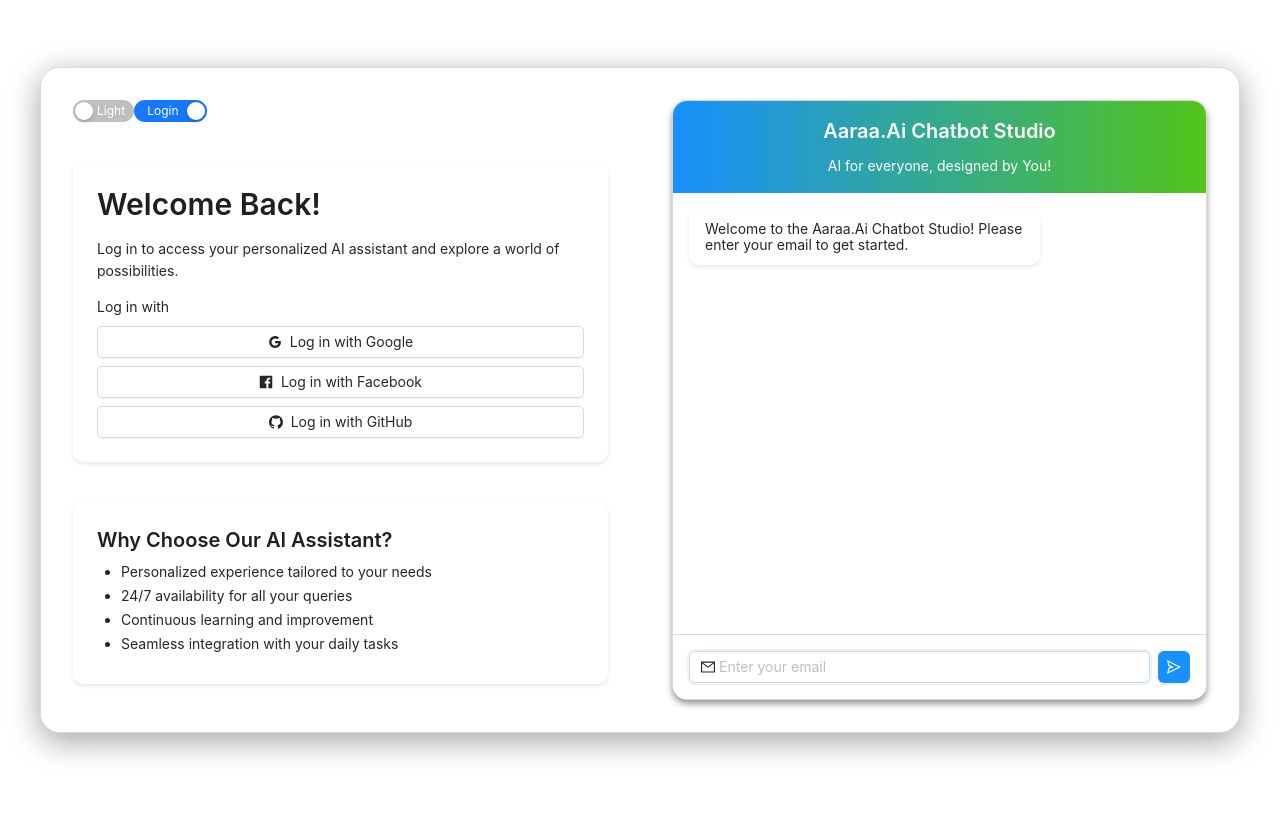
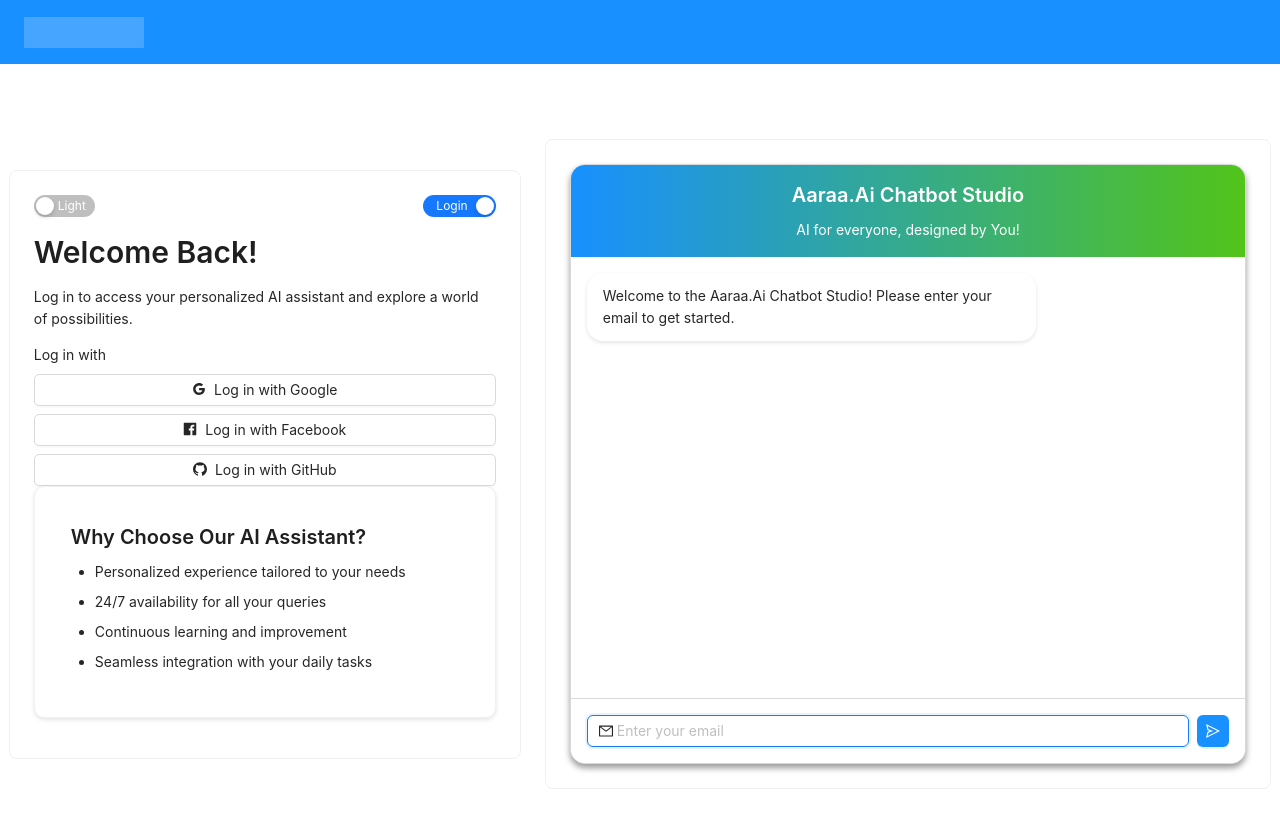
Before and after one commit to AsikCyberDev/aaraa-ai-website, a React (Create React App) app: page /login in a window 1280 px wide. Shown: the top 828 px of the page. Before the commit the page ends 800 px from the top, so only its background shows below. Built offline with nearby package versions, Linux system fonts and the light colour scheme.

Commit message:
Fix some styling

```diff
--- a/src/App.js
+++ b/src/App.js
@@ -25,9 +25,9 @@
 
   return (
     <Router>
-      <Layout style={{ minHeight: '100vh' }}>
-        {isAuthenticated && <Navbar onLogout={handleLogout} />}
-        <Layout.Content>
+      <Layout className="app-layout">
+        <Navbar onLogout={handleLogout} isAuthenticated={isAuthenticated} />
+        <Layout.Content className="app-content">
           <Routes>
             <Route
               path="/login"
--- a/src/components/ChatbotLogin.js
+++ b/src/components/ChatbotLogin.js
@@ -1,3 +1,19 @@
+import React, { useEffect, useRef, useState } from 'react';
+import { useMutation } from '@apollo/client';
+import { useNavigate } from 'react-router-dom';
+import { motion, AnimatePresence } from 'framer-motion';
+import Particles from 'react-tsparticles';
+import {
+  Button,
+  Card,
+  Col,
+  Input,
+  Row,
+  Select,
+  Switch,
+  Typography,
+  message
+} from 'antd';
 import {
   FacebookFilled,
   GithubOutlined,
@@ -7,14 +23,8 @@
   MailOutlined,
   PhoneOutlined,
   SendOutlined,
-  UserOutlined,
+  UserOutlined
 } from '@ant-design/icons';
-import { useMutation } from '@apollo/client';
-import { Button, Input, Select, Switch, Typography, message } from 'antd';
-import { AnimatePresence, motion } from 'framer-motion';
-import React, { useEffect, useRef, useState } from 'react';
-import { useNavigate } from 'react-router-dom';
-import Particles from 'react-tsparticles';
 import { SIGNIN_MUTATION, SIGNUP_MUTATION } from '../graphql/queries';
 import ThemeToggle from './ThemeToggle';
 import { isAuthenticated } from './authUtils';
@@ -249,8 +259,9 @@
   return (
     <div className="chatbot-login-container">
       <Particles id="tsparticles" />
-      <div className="content-wrapper">
-        <div className="login-container">
+      <Row gutter={24} justify="center" align="middle" style={{ minHeight: '100vh' }}>
+        <Col xs={24} md={12} lg={10}>
+          <Card className="login-card">
             <div className="login-toggle">
               <ThemeToggle />
               <Switch
@@ -262,14 +273,12 @@
                   setCurrentField(checked ? 'email' : 'name');
                   setMessages([]);
                   addMessage(
-                  `Please enter your ${checked ? 'email' : 'name'} to ${checked ? 'log in' : 'sign up'
-                  }.`,
+                    `Please enter your ${checked ? 'email' : 'name'} to ${checked ? 'log in' : 'sign up'}.`,
                     'bot'
                   );
                 }}
               />
             </div>
-          <div className="login-box">
             <Title level={2} className="title-text">
               <motion.div
                 initial={{ opacity: 0, y: -20 }}
@@ -308,26 +317,19 @@
                 {socialButtonText} GitHub
               </Button>
             </div>
-          </div>
-          <div className="features">
-            <Title level={4}>
-              <motion.div
-                initial={{ opacity: 0, y: 20 }}
-                animate={{ opacity: 1, y: 0 }}
-                transition={{ duration: 0.5 }}
-              >
-                Why Choose Our AI Assistant?
-              </motion.div>
-            </Title>
+            <Card className="features" size="small">
+              <Title level={4}>Why Choose Our AI Assistant?</Title>
               <ul>
                 <li>Personalized experience tailored to your needs</li>
                 <li>24/7 availability for all your queries</li>
                 <li>Continuous learning and improvement</li>
                 <li>Seamless integration with your daily tasks</li>
               </ul>
-          </div>
-        </div>
-        <div className="chatbot-container">
+            </Card>
+          </Card>
+        </Col>
+        <Col xs={24} md={12} lg={14}>
+          <Card className="chatbot-card">
             <motion.div
               initial={{ scale: 0.9, opacity: 0 }}
               animate={{ scale: 1, opacity: 1 }}
@@ -335,11 +337,6 @@
               className="chatbot-window"
             >
               <div className="chatbot-header">
-              <motion.div
-                animate={{ rotate: [0, 20, -20, 0] }}
-                transition={{ repeat: Infinity, duration: 2 }}
-              >
-              </motion.div>
                 <Title level={4}>Aaraa.Ai Chatbot Studio</Title>
                 <Text className="tagline">AI for everyone, designed by You!</Text>
               </div>
@@ -424,8 +421,9 @@
                 />
               </div>
             </motion.div>
-        </div>
-      </div>
+          </Card>
+        </Col>
+      </Row>
     </div>
   );
 };
--- a/src/components/Dashboard.js
+++ b/src/components/Dashboard.js
@@ -11,7 +11,7 @@
 
 function Dashboard() {
   return (
-    <Content className="site-content" style={{ padding: '24px' }}>
+    <Content className="dashboard-content">
       <Routes>
         <Route path="/dashboard" element={<Profile />} />
         <Route path="/profile" element={<Profile />} />
--- a/src/components/Navbar.js
+++ b/src/components/Navbar.js
@@ -13,18 +13,20 @@
 
 const { Header } = Layout;
 
-const Navbar = ({ onLogout }) => {
+const Navbar = ({ onLogout, isAuthenticated }) => {
   const navigate = useNavigate();
   const location = useLocation();
   const [selectedKeys, setSelectedKeys] = useState([getCurrentMenuKey(location.pathname)]);
   const [userName, setUserName] = useState('');
 
   useEffect(() => {
+    if (isAuthenticated) {
       const user = JSON.parse(localStorage.getItem('user'));
       if (user && user.name) {
         setUserName(user.name);
       }
-  }, []);
+    }
+  }, [isAuthenticated]);
 
   function getCurrentMenuKey(pathname) {
     const pathToKey = {
@@ -86,9 +88,13 @@
   );
 
   return (
-    <Header className="header" style={{ display: 'flex', justifyContent: 'space-between' }}>
-      <div className="logo" style={{ width: '120px', height: '31px', background: 'rgba(255, 255, 255, 0.2)', margin: '16px 24px 16px 0' }} />
-      <Menu theme="dark" mode="horizontal" selectedKeys={selectedKeys} onClick={handleMenuClick} style={{ flex: 1 }}>
+    <Header className="header" style={{ padding: 0 }}>
+      <div style={{ display: 'flex', alignItems: 'center', height: '100%', width: '100%' }}>
+        <div className="logo" style={{ width: '120px', height: '31px', background: 'rgba(255, 255, 255, 0.2)', margin: '16px 24px 16px 24px' }} />
+        {isAuthenticated && (
+          <>
+            <div style={{ flex: 1 }}>
+              <Menu theme="dark" mode="horizontal" selectedKeys={selectedKeys} onClick={handleMenuClick}>
                 <Menu.Item key="1" icon={<DashboardOutlined />}>
                   Dashboard
                 </Menu.Item>
@@ -105,7 +111,8 @@
                   Analytics
                 </Menu.Item>
               </Menu>
-      <div className="user-menu" style={{ marginLeft: '15px' }}>
+            </div>
+            <div className="user-menu" style={{ marginLeft: 'auto', marginRight: '24px' }}>
               <Dropdown overlay={userMenu} trigger={['click']}>
                 <button
                   className="ant-dropdown-link"
@@ -118,6 +125,9 @@
                 </button>
               </Dropdown>
             </div>
+          </>
+        )}
+      </div>
     </Header>
   );
 };
--- a/src/styles/global.css
+++ b/src/styles/global.css
@@ -10,35 +10,35 @@
 }
 
 /* Chatbot styles */
-/* Ensure all critical styles use CSS variables for theme compatibility */
-
 .chatbot-login-container,
 .message.bot,
 .input-area,
 .login-container,
-.features {
+.features,
+.content-wrapper {
   background-color: var(--background-color);
   color: var(--text-color);
 }
 
 .message.user {
   background-color: var(--primary-color);
+  color: #fff;
+  align-self: flex-end;
 }
 
 .content-wrapper {
   display: flex;
   width: 100%;
   max-width: 1200px;
-  background-color: var(--background-color);
   border-radius: 20px;
   overflow: hidden;
-  box-shadow: 0 8px 32px 0 rgba(31, 38, 135, 0.37);
+  box-shadow: 0 8px 32px rgba(0, 0, 0, 0.37);
   backdrop-filter: blur(8px);
-  border: 1px solid rgba(255, 255, 255, 0.18);
+  border: 1px solid var(--border-color);
 }
 
-.chatbot-container {
-  width: 60%;
+.chatbot-container, .login-container {
+  width: 50%;
   padding: 2rem;
 }
 
@@ -59,6 +59,7 @@
   color: var(--header-text-color);
   padding: 1rem;
   text-align: center;
+  border-radius: 10px 10px 0 0;
 }
 
 .chat-messages {
@@ -77,6 +78,10 @@
   box-shadow: 0 2px 4px rgba(0, 0, 0, 0.1);
 }
 
+.message.bot {
+  align-self: flex-start;
+}
+
 /* Input area improvements */
 .input-area {
   padding: 1rem;
@@ -89,12 +94,15 @@
 .input-field {
   flex: 1;
   margin-right: 0.5rem;
+  background-color: var(--input-background-color);
+  color: var(--text-color);
+  border-color: var(--border-color);
 }
 
 .send-button {
   flex-shrink: 0;
   background-color: var(--primary-color);
-  color: var(--text-color);
+  color: #fff;
   border: none;
   padding: 0.5rem 1rem;
   cursor: pointer;
@@ -105,19 +113,12 @@
 }
 
 /* Login styles */
-.login-container {
-  width: 40%;
-  padding: 2rem;
-  display: flex;
-  flex-direction: column;
-  justify-content: space-between;
-  background-color: var(--background-color);
-}
-
-.features {
-  background-color: var(--background-color);
+.login-box, .features {
+  background-color: var(--layout-background-color);
+  border-radius: 10px;
   padding: 1.5rem;
-  border-radius: 10px;
+  margin-bottom: 1rem;
+  box-shadow: 0 2px 4px rgba(0, 0, 0, 0.1);
 }
 
 .features ul {
@@ -147,27 +148,19 @@
 
 /* Animations */
 @keyframes pulse {
-  0% {
-    transform: scale(1);
-  }
-  50% {
-    transform: scale(1.05);
-  }
-  100% {
-    transform: scale(1);
-  }
+  0% { transform: scale(1); }
+  50% { transform: scale(1.05); }
+  100% { transform: scale(1); }
 }
 
 .chatbot-icon {
   animation: pulse 2s infinite;
 }
 
-
 /* Focus styles */
 .input-field:focus {
   box-shadow: 0 0 0 2px var(--focus-color);
 }
-
 
 /* Improved scrollbar for dark mode */
 .chat-messages::-webkit-scrollbar-track {
@@ -200,11 +193,15 @@
   width: 120px;
   height: 40px;
   float: left;
+  margin: 16px 24px 16px 0;
+  background: rgba(255, 255, 255, 0.3);
 }
 
 .ant-menu {
   flex: 1;
-  background: var(--background-color);
+  background: transparent;
+  color: rgba(255, 255, 255, 0.65);
+  line-height: 64px;
 }
 
 .user-menu {
@@ -223,13 +220,6 @@
 
 .ant-dropdown-link span {
   margin-left: 8px;
-}
-
-.site-content {
-  padding: 24px;
-  margin-top: 64px;
-  min-height: calc(100vh - 64px);
-  background-color: var(--background-color);
 }
 
 /* Analytics Styles */
@@ -277,10 +267,7 @@
   flex-direction: column;
 }
 
-.my-chatbots-container .ant-checkbox-group .ant-card {
-  margin-bottom: 16px;
-}
-
+/* Background styles */
 .background {
   position: fixed;
   width: 100vw;
@@ -342,8 +329,9 @@
   }
 }
 
+/* App styles */
 .App {
-  text-align: center;
+  text-align: left;
 }
 
 .App-logo {
@@ -373,15 +361,12 @@
 }
 
 @keyframes App-logo-spin {
-  from {
-    transform: rotate(0deg);
-  }
-  to {
-    transform: rotate(360deg);
-  }
+  from { transform: rotate(0deg); }
+  to { transform: rotate(360deg); }
 }
 
-.dashboard-layout {
+/* Layout styles */
+.layout {
   min-height: 100vh;
 }
 
@@ -402,22 +387,7 @@
   margin-left: 80px;
 }
 
-.site-content {
-  margin: 64px 16px 16px;
-  padding: 24px;
-  min-height: calc(100vh - 64px);
-  background-color: var(--background-color);
-}
-
-/* Override any conflicting styles */
-.App {
-  text-align: left;
-}
-
-.ant-layout {
-  background: var(--layout-background-color);
-}
-
+/* Social button styles */
 .social-buttons {
   margin-top: 0.5rem;
   display: flex;
@@ -430,33 +400,38 @@
   align-items: center;
   justify-content: center;
   width: 100%;
+  padding: 0.75rem;
+  border-radius: 5px;
+  border: 1px solid var(--border-color);
+  background-color: var(--button-background-color);
+  color: var(--text-color);
+  transition: all 0.3s ease;
 }
 
-/* Additional styles for completeness */
+.social-button:hover {
+  background-color: var(--button-hover-background-color);
+  border-color: var(--button-hover-border-color);
+}
+
+.social-button:focus {
+  box-shadow: 0 0 0 2px var(--focus-color);
+}
+
+.social-button img {
+  height: 24px;
+  margin-right: 0.5rem;
+}
+
+/* Additional styles */
 .login-box {
   margin-bottom: 2rem;
 }
 
 .login-toggle {
   margin-bottom: 1rem;
-}
-
-.social-login {
-  margin-top: 1rem;
-}
-
-.social-buttons {
-  margin-top: 0.5rem;
   display: flex;
-  flex-direction: column;
-  gap: 0.5rem;
-}
-
-.social-button {
-  display: flex;
+  justify-content: space-between;
   align-items: center;
-  justify-content: center;
-  width: 100%;
 }
 
 .gender-buttons {
@@ -474,16 +449,22 @@
   margin-right: 0;
 }
 
-/* General text styling for better visibility in dark mode */
-body, .chatbot-login-container, .content-wrapper {
-  background-color: var(--background-color);
+/* Typography styles */
+.ant-typography, .ant-typography h2, .ant-typography h4, .ant-typography p, .ant-typography span,
+.title-text, .paragraph-text, .text, .features-title, .welcome-text {
   color: var(--text-color);
 }
 
-.ant-typography, .ant-typography h2, .ant-typography h4, .ant-typography p, .ant-typography span {
-  color: var(--text-color);
+.title-text, .features-title, .welcome-text {
+  font-weight: bold;
+  margin-bottom: 1rem;
 }
 
+.chatbot-header h4, .chatbot-header span {
+  color: var(--header-text-color);
+}
+
+/* Input styles */
 .ant-input {
   background-color: var(--layout-background-color);
   color: var(--text-color);
@@ -495,6 +476,7 @@
   box-shadow: 0 0 0 2px var(--focus-color);
 }
 
+/* Button styles */
 .ant-btn-primary {
   background-color: var(--primary-color);
   border-color: var(--primary-color);
@@ -506,27 +488,67 @@
   border-color: var(--button-hover-border-color);
 }
 
-/* Specific Heading Styles */
-.title-text, .paragraph-text, .text {
-  color: var(--text-color);
+/* Menu styles */
+.ant-menu-horizontal {
+  border-bottom: none;
 }
 
-.chatbot-header h4, .chatbot-header span {
-  color: var(--header-text-color);
+.ant-menu-item,
+.ant-menu-submenu {
+  color: rgba(255, 255, 255, 0.65);
+  transition: color 0.3s;
 }
 
-.social-button {
-  background-color: var(--button-background-color);
-  border: 1px solid var(--button-border-color);
-  color: var(--text-color);
-  transition: all 0.3s ease;
+.ant-menu-item:hover,
+.ant-menu-submenu:hover,
+.ant-menu-item-active,
+.ant-menu-submenu-active,
+.ant-menu-item-selected,
+.ant-menu-submenu-selected {
+  color: #fff;
+  background-color: rgba(255, 255, 255, 0.1) !important;
 }
 
-.social-button:hover {
-  background-color: var(--button-hover-background-color);
-  border-color: var(--button-hover-border-color);
+.ant-menu-item-selected {
+  border-bottom: 2px solid #fff;
 }
 
+.ant-menu-light .ant-menu-item,
+.ant-menu-light .ant-menu-submenu {
+  color: rgba(0, 0, 0, 0.65);
+}
+
+.ant-menu-light .ant-menu-item:hover,
+.ant-menu-light .ant-menu-submenu:hover,
+.ant-menu-light .ant-menu-item-active,
+.ant-menu-light .ant-menu-submenu-active,
+.ant-menu-light .ant-menu-item-selected,
+.ant-menu-light .ant-menu-submenu-selected {
+  color: var(--primary-color);
+}
+
+.ant-menu-light .ant-menu-item-selected {
+  border-bottom-color: var(--primary-color);
+}
+
+/* Layout adjustments */
+.ant-layout-header {
+  background: var(--primary-color);
+  padding: 0 24px;
+  line-height: 64px;
+}
+
+.ant-layout-content {
+  padding-top: 64px;
+}
+
+
+.login-card,
+.chatbot-card {
+  height: 100%;
+}
+
+/* Specific component styles */
 .react-social-login-buttons__button {
   background-color: var(--button-background-color);
   border: 1px solid var(--button-border-color);
@@ -538,9 +560,8 @@
   border-color: var(--button-hover-border-color);
 }
 
-
 .react-social-login-buttons__button--google {
-  background-color: #DB4437; /* Use actual branding color for each button */
+  background-color: #DB4437;
   color: #fff;
 }
 
@@ -554,277 +575,117 @@
   color: #fff;
 }
 
-.chatbot-login-container {
-  min-height: 100vh;
-  display: flex;
-  justify-content: center;
-  align-items: center;
-  padding: 2rem;
-  background-color: var(--background-color);
-  color: var(--text-color);
+/* Responsive adjustments */
+@media (max-width: 768px) {
+  .ant-layout-header {
+    padding: 0 12px;
+  }
+
+  .logo {
+    margin: 16px 12px 16px 0;
+  }
+
+  .login-card,
+  .chatbot-card {
+    margin-bottom: 2rem;
+  }
 }
 
-.content-wrapper {
-  display: flex;
-  width: 100%;
-  max-width: 1200px;
-  background-color: var(--layout-background-color);
-  border-radius: 20px;
-  overflow: hidden;
-  box-shadow: 0 8px 32px rgba(0, 0, 0, 0.37);
-  backdrop-filter: blur(8px);
-  border: 1px solid var(--border-color);
+/* Ensure all critical styles use CSS variables for theme compatibility */
+:root {
+  --background-color: #ffffff;
+  --text-color: #000000;
+  --primary-color: #1890ff;
+  --secondary-color: #52c41a;
+  --header-text-color: #ffffff;
+  --layout-background-color: #f0f2f5;
+  --border-color: #d9d9d9;
+  --focus-color: #40a9ff;
+  --button-background-color: #f5f5f5;
+  --button-hover-background-color: #e6e6e6;
+  --button-hover-border-color: #d9d9d9;
+  --input-background-color: #ffffff;
+  --scrollbar-track-color: #f1f1f1;
+  --scrollbar-thumb-color: #888;
+  --scrollbar-thumb-hover-color: #555;
+  --header-background-color: #001529;
+  --link-color: #1890ff;
+  --background-gradient-start: #f0f2f5;
+  --background-gradient-end: #e6f7ff;
+  --cube-border-color: rgba(255, 255, 255, 0.5);
+  --cube-border-alt-color: rgba(255, 255, 255, 0.3);
 }
 
-.login-container, .chatbot-container {
-  width: 50%;
-  padding: 2rem;
+/* Dark mode variables */
+.dark-mode {
+  --background-color: #001529;
+  --text-color: #ffffff;
+  --primary-color: #1890ff;
+  --secondary-color: #52c41a;
+  --header-text-color: #ffffff;
+  --layout-background-color: #141414;
+  --border-color: #434343;
+  --focus-color: #177ddc;
+  --button-background-color: #1f1f1f;
+  --button-hover-background-color: #2b2b2b;
+  --button-hover-border-color: #434343;
+  --input-background-color: #141414;
+  --scrollbar-track-color: #1f1f1f;
+  --scrollbar-thumb-color: #434343;
+  --scrollbar-thumb-hover-color: #262626;
+  --header-background-color: #096dd9;
+  --link-color: #177ddc;
+  --background-gradient-start: #001529;
+  --background-gradient-end: #00050a;
+  --cube-border-color: rgba(255, 255, 255, 0.1);
+  --cube-border-alt-color: rgba(255, 255, 255, 0.05);
 }
 
-.login-box, .features {
-  background-color: var(--layout-background-color);
-  border-radius: 10px;
-  padding: 1.5rem;
-  margin-bottom: 1rem;
-  box-shadow: 0 2px 4px rgba(0, 0, 0, 0.1);
+.app-layout {
+  min-height: 100vh;
 }
 
-.social-buttons {
-  display: flex;
-  flex-direction: column;
-  gap: 0.5rem;
+.app-layout .ant-layout-header {
+  position: fixed;
+  z-index: 1;
+  width: 100%;
 }
 
-.social-button {
+.app-content {
+  padding-top: 64px; /* Height of the header */
+  min-height: calc(100vh - 64px);
+}
+
+/* Adjustments for the login page */
+.chatbot-login-container {
+  min-height: calc(100vh - 64px);
   display: flex;
   align-items: center;
   justify-content: center;
-  padding: 0.75rem;
-  border-radius: 5px;
-  border: 1px solid var(--border-color);
-  background-color: var(--button-background-color);
-  color: var(--text-color);
-  transition: all 0.3s ease;
 }
 
-.social-button img {
-  height: 24px;
-  margin-right: 0.5rem;
+/* Add these new styles */
+.dashboard-content {
+  padding: 24px;
+  min-height: 100%;
 }
 
-.social-button:hover {
-  background-color: var(--button-hover-background-color);
-  border-color: var(--button-hover-border-color);
+/* Remove or update these styles */
+.site-content {
+  padding: 24px;
+  min-height: calc(100vh - 64px);
+  background-color: var(--background-color);
 }
 
-.title-text, .paragraph-text, .text {
-  color: var(--text-color);
+/* Ensure the Layout uses the background color */
+.ant-layout {
+  background-color: var(--background-color);
 }
 
-.chatbot-header {
-  background: linear-gradient(90deg, var(--primary-color) 0%, var(--secondary-color) 100%);
-  color: var(--header-text-color);
-  text-align: center;
-  padding: 1rem;
-  border-radius: 10px 10px 0 0;
-}
-
-.chat-messages {
-  flex: 1;
-  overflow-y: auto;
-  padding: 1rem;
-}
-
-.message {
-  padding: 0.75rem 1rem;
-  border-radius: 10px;
-  margin-bottom: 0.5rem;
-  max-width: 70%;
-  box-shadow: 0 2px 4px rgba(0, 0, 0, 0.1);
-}
-
-.message.user {
-  background-color: var(--primary-color);
-  color: #fff;
-  align-self: flex-end;
-}
-
-.message.bot {
-  background-color: var(--background-color);
-  color: var(--text-color);
-  align-self: flex-start;
-}
-
-.input-area {
-  display: flex;
-  align-items: center;
-  padding: 1rem;
-  background-color: var(--layout-background-color);
-  border-top: 1px solid var(--border-color);
-}
-
-.chatbot-login-container {
-  min-height: 100vh;
-  display: flex;
-  justify-content: center;
-  align-items: center;
-  padding: 2rem;
-  background-color: var(--background-color);
-  color: var(--text-color);
-}
-
-.content-wrapper {
-  display: flex;
-  width: 100%;
-  max-width: 1200px;
-  background-color: var(--layout-background-color);
-  border-radius: 20px;
-  overflow: hidden;
-  box-shadow: 0 8px 32px rgba(0, 0, 0, 0.37);
-  backdrop-filter: blur(8px);
-  border: 1px solid var(--border-color);
-}
-
-.login-container, .chatbot-container {
-  width: 50%;
-  padding: 2rem;
-}
-
-.login-box, .features {
-  background-color: var(--layout-background-color);
-  border-radius: 10px;
-  padding: 1.5rem;
-  margin-bottom: 1rem;
-  box-shadow: 0 2px 4px rgba(0, 0, 0, 0.1);
-}
-
-.title-text, .paragraph-text, .text {
-  color: var(--text-color);
-}
-
-.social-buttons {
-  display: flex;
-  flex-direction: column;
-  gap: 0.5rem;
-}
-
-.social-button {
-  display: flex;
-  align-items: center;
-  justify-content: center;
-  padding: 0.75rem;
-  border-radius: 5px;
-  border: 1px solid var(--border-color);
-  background-color: var(--button-background-color);
-  color: var(--text-color);
-  transition: all 0.3s ease;
-}
-
-.social-button img {
-  height: 24px;
-  margin-right: 0.5rem;
-}
-
-.social-button:hover {
-  background-color: var(--button-hover-background-color);
-  border-color: var(--button-hover-border-color);
-}
-
-.social-button:focus {
-  box-shadow: 0 0 0 2px var(--focus-color);
-}
-
-.chatbot-header {
-  background: linear-gradient(90deg, var(--primary-color) 0%, var(--secondary-color) 100%);
-  color: var(--header-text-color);
-  text-align: center;
-  padding: 1rem;
-  border-radius: 10px 10px 0 0;
-}
-
-.chat-messages {
-  flex: 1;
-  overflow-y: auto;
-  padding: 1rem;
-}
-
-.message {
-  padding: 0.75rem 1rem;
-  border-radius: 10px;
-  margin-bottom: 0.5rem;
-  max-width: 70%;
-  box-shadow: 0 2px 4px rgba(0, 0, 0, 0.1);
-}
-
-.message.user {
-  background-color: var(--primary-color);
-  color: #fff;
-  align-self: flex-end;
-}
-
-.message.bot {
-  background-color: var(--background-color);
-  color: var(--text-color);
-  align-self: flex-start;
-}
-
-.input-area {
-  display: flex;
-  align-items: center;
-  padding: 1rem;
-  background-color: var(--layout-background-color);
-  border-top: 1px solid var(--border-color);
-}
-
-.input-area .input-field {
-  background-color: var(--input-background-color);
-  color: var(--text-color);
-  border-color: var(--border-color);
-}
-
-.input-area .send-button {
-  background-color: var(--primary-color);
-  color: #fff;
-  border-color: var(--primary-color);
-}
-
-.features {
-  background-color: var(--layout-background-color);
-  padding: 1.5rem;
-  border-radius: 10px;
-}
-
-.features ul {
-  padding-left: 1.5rem;
-  margin-bottom: 0;
-}
-
-.features li {
-  margin-bottom: 0.5rem;
-}
-
-/* Enhancing visibility of the titles */
-.title-text, .features-title, .welcome-text {
-  font-weight: bold;
-  color: var(--text-color);
-}
-
-/* General text styling for better visibility in dark mode */
-body, .ant-typography, .ant-typography h2, .ant-typography h4, .ant-typography p, .ant-typography span {
-  color: var(--text-color);
-}
-
-@media (max-width: 1024px) {
-  .content-wrapper {
-    flex-direction: column;
-  }
-
-  .login-container,
-  .chatbot-container {
-    width: 100%;
-  }
-
-  .chatbot-window {
-    height: 400px;
+/* Add responsive adjustments if needed */
+@media (max-width: 768px) {
+  .app-content,
+  .dashboard-content {
+    padding: 16px;
   }
 }
```
Lines whose indentation alone changed are shown as unchanged.
